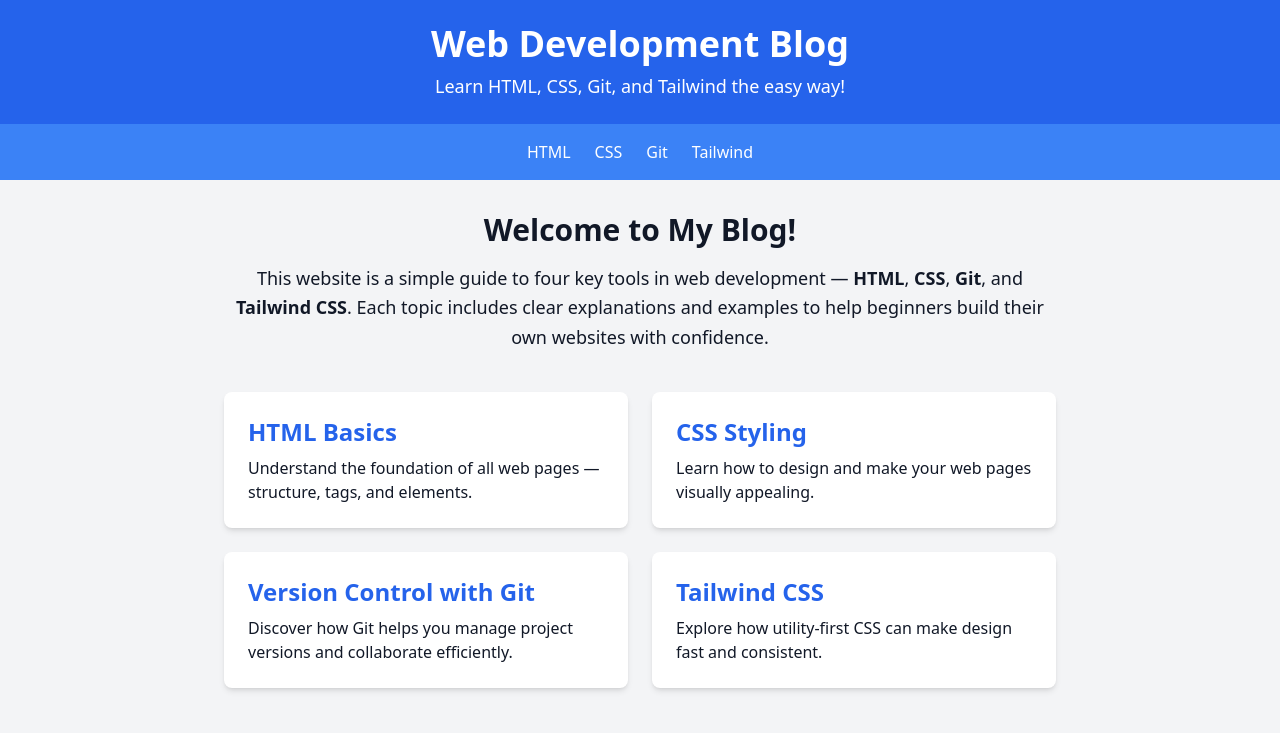
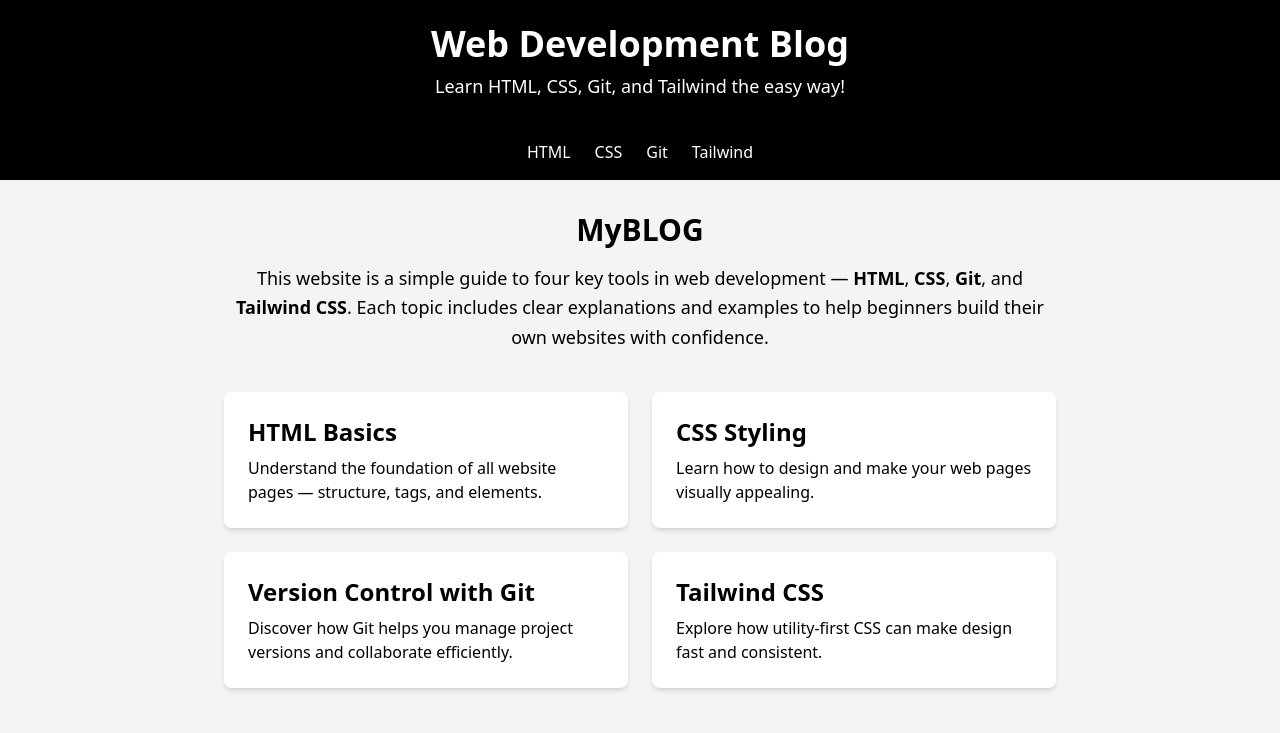
Before and after one commit to Shigods/blog-exam, a plain HTML site: page index.html in a window 1280 px wide. Shown: the top 733 px of the page. Drawn offline with nearby package versions, Linux system fonts and the light colour scheme.

Commit message:
index.html

```diff
--- a/index.html
+++ b/index.html
@@ -6,14 +6,14 @@
   <title>Web Development Blog</title>
   <script src="https://cdn.tailwindcss.com"></script>
 </head>
-<body class="bg-gray-100 text-gray-900 font-sans">
+<body class="bg-gray-100 text-white-900 font-sans">
 
-  <header class="bg-blue-600 text-white p-6 text-center">
+  <header class="bg-black text-white p-6 text-center">
     <h1 class="text-4xl font-bold">Web Development Blog</h1>
     <p class="mt-2 text-lg">Learn HTML, CSS, Git, and Tailwind the easy way!</p>
   </header>
 
-  <nav class="bg-blue-500 p-4 text-white flex justify-center space-x-6">
+  <nav class="bg-black p-4 text-white flex justify-center space-x-6">
     <a href="html.html" class="hover:underline">HTML</a>
     <a href="css.html" class="hover:underline">CSS</a>
     <a href="git.html" class="hover:underline">Git</a>
@@ -22,7 +22,7 @@
 
   <main class="max-w-4xl mx-auto p-8">
     <section class="text-center">
-      <h2 class="text-3xl font-semibold mb-4">Welcome to My Blog!</h2>
+      <h2 class="text-3xl font-semibold mb-4">MyBLOG</h2>
       <p class="text-lg leading-relaxed">
         This website is a simple guide to four key tools in web development — <strong>HTML</strong>, <strong>CSS</strong>, <strong>Git</strong>, and <strong>Tailwind CSS</strong>.
         Each topic includes clear explanations and examples to help beginners build their own websites with confidence.
@@ -31,19 +31,19 @@
 
     <section class="mt-10 grid grid-cols-1 sm:grid-cols-2 gap-6">
       <a href="html.html" class="bg-white shadow-md p-6 rounded-lg hover:bg-blue-50">
-        <h3 class="text-2xl font-bold text-blue-600 mb-2">HTML Basics</h3>
-        <p>Understand the foundation of all web pages — structure, tags, and elements.</p>
+        <h3 class="text-2xl font-bold text-black mb-2">HTML Basics</h3>
+        <p>Understand the foundation of all website pages — structure, tags, and elements.</p>
       </a>
       <a href="css.html" class="bg-white shadow-md p-6 rounded-lg hover:bg-blue-50">
-        <h3 class="text-2xl font-bold text-blue-600 mb-2">CSS Styling</h3>
+        <h3 class="text-2xl font-bold text-black mb-2">CSS Styling</h3>
         <p>Learn how to design and make your web pages visually appealing.</p>
       </a>
       <a href="git.html" class="bg-white shadow-md p-6 rounded-lg hover:bg-blue-50">
-        <h3 class="text-2xl font-bold text-blue-600 mb-2">Version Control with Git</h3>
+        <h3 class="text-2xl font-bold text-black mb-2">Version Control with Git</h3>
         <p>Discover how Git helps you manage project versions and collaborate efficiently.</p>
       </a>
       <a href="tailwind.html" class="bg-white shadow-md p-6 rounded-lg hover:bg-blue-50">
-        <h3 class="text-2xl font-bold text-blue-600 mb-2">Tailwind CSS</h3>
+        <h3 class="text-2xl font-bold text-black mb-2">Tailwind CSS</h3>
         <p>Explore how utility-first CSS can make design fast and consistent.</p>
       </a>
     </section>
@@ -59,11 +59,12 @@
           Message:
           <textarea class="w-full border rounded p-2 mt-1" rows="4" placeholder="Your feedback"></textarea>
         </label>
-        <button type="submit" class="bg-blue-600 text-white px-4 py-2 rounded hover:bg-blue-700">
+        <button type="submit" class="bg-black text-white px-4 py-2 rounded hover:bg-blue-700">
           Submit
         </button>
       </form>
     </section>
   </main>
 </body>
+
 </html>
```
